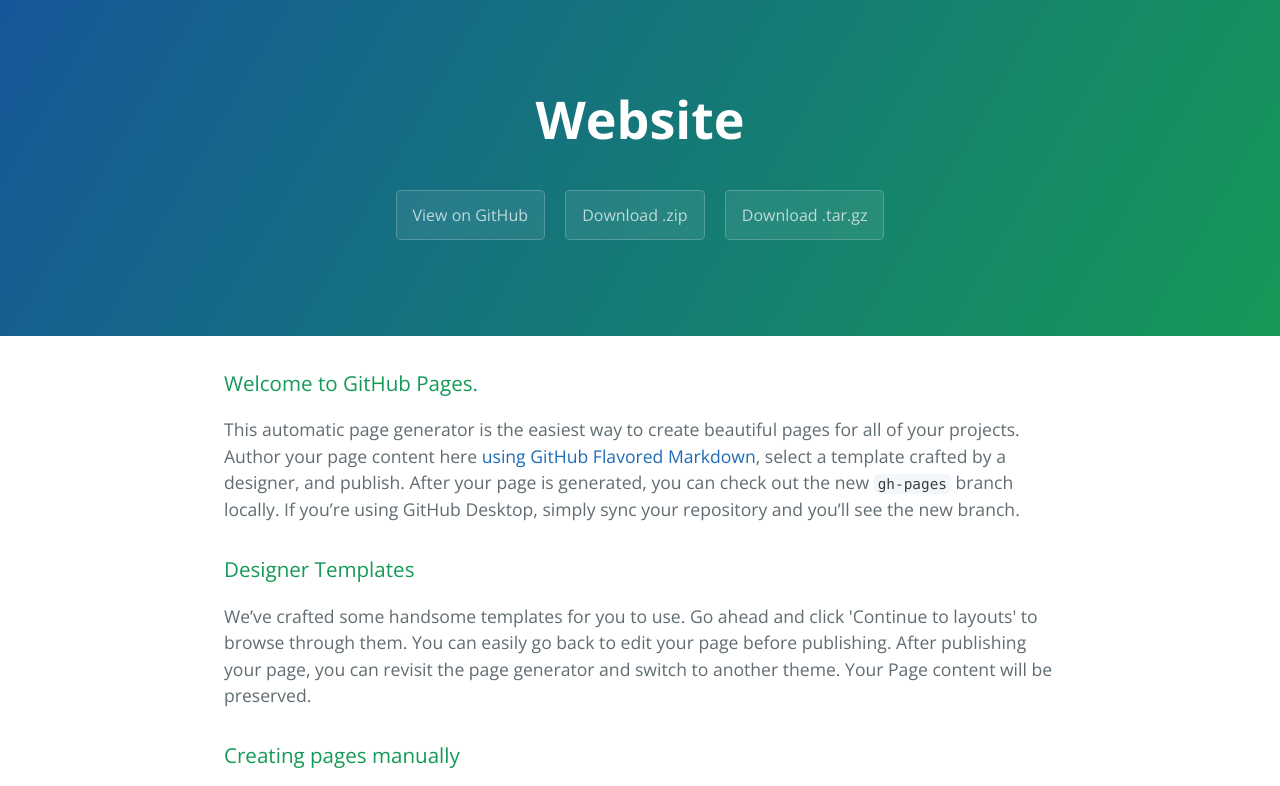
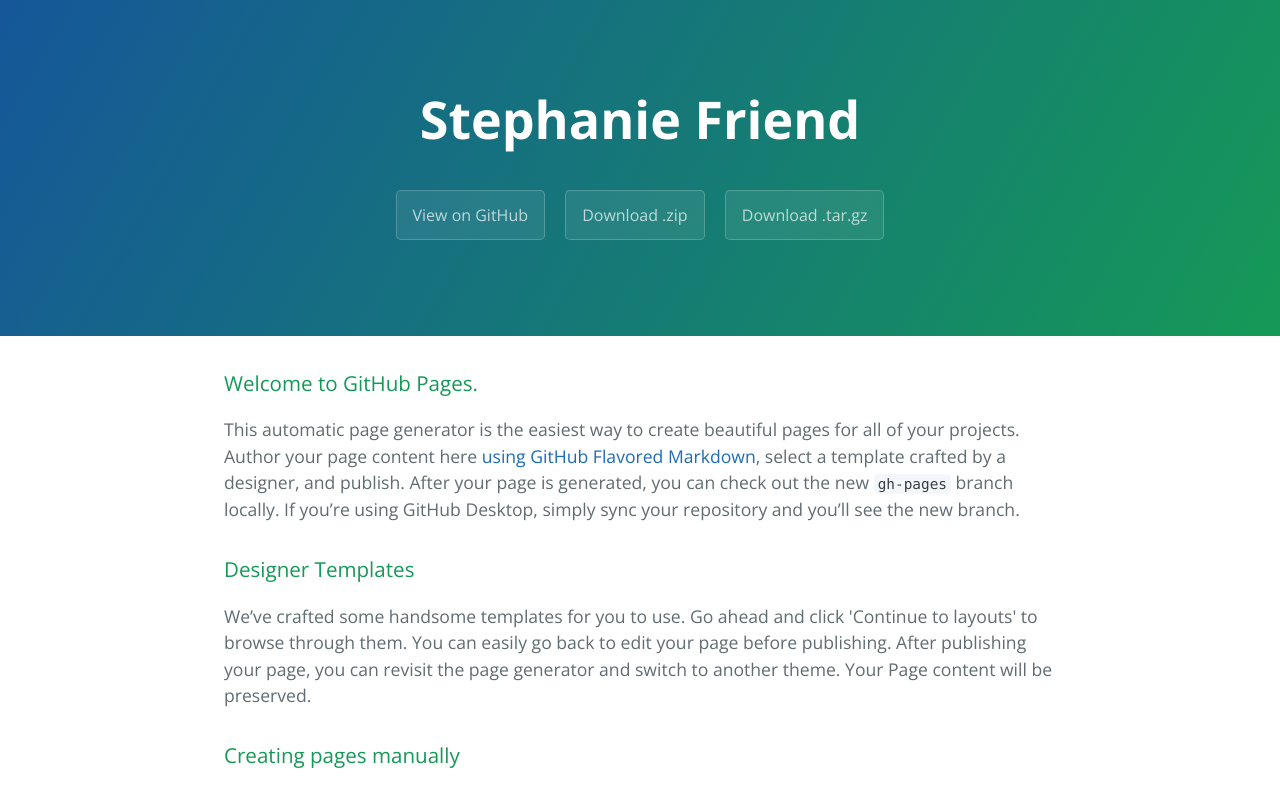
Before and after one commit to sffriend/gh-pages, a plain HTML site: page index.html in a window 1280 px wide. Shown: the top 786 px of the page. Drawn offline with nearby package versions, Linux system fonts and the light colour scheme.

Commit message:
Update index.html

```diff
--- a/index.html
+++ b/index.html
@@ -11,7 +11,7 @@
   </head>
   <body>
     <section class="page-header">
-      <h1 class="project-name">Website</h1>
+      <h1 class="project-name">Stephanie Friend</h1>
       <h2 class="project-tagline"></h2>
       <a href="https://github.com/sffriend/website" class="btn">View on GitHub</a>
       <a href="https://github.com/sffriend/website/zipball/master" class="btn">Download .zip</a>
```
